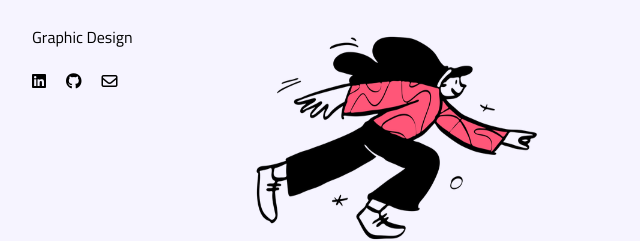
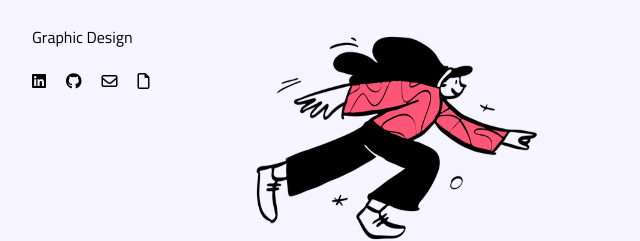
Before and after one commit to camilleforster/camilleforster.github.io, a plain HTML site: page index.html in a window 1280 px wide. Shown: the part 185-426 px from the top of the page, 78-718 px from the left. Drawn offline with Linux system fonts and the light colour scheme; a web font is replaced by a local one.

Commit message:
added resume

```diff
--- a/index.html
+++ b/index.html
@@ -28,6 +28,7 @@
 						<a alt="Linked In" href="https://www.linkedin.com/in/camilleforster"><i class="fab fa-linkedin"></i></a>
 						<a alt="Github" href="https://github.com/camilleforster"><i class="fab fa-github"></i></a>
 						<a alt="Email" href="mailto:camille.forster@gmail.com"><i class="fa-regular fa-envelope"></i></a>
+						<a alt="Resume" href="https://drive.google.com/file/d/1p3uQMwZbjmISw6EH1QyLhbIUKargxOd9/view?usp=sharing"><i class="fa-regular fa-file"></i></a>
 					</li>
 				</ul>
 			</nav>
```
